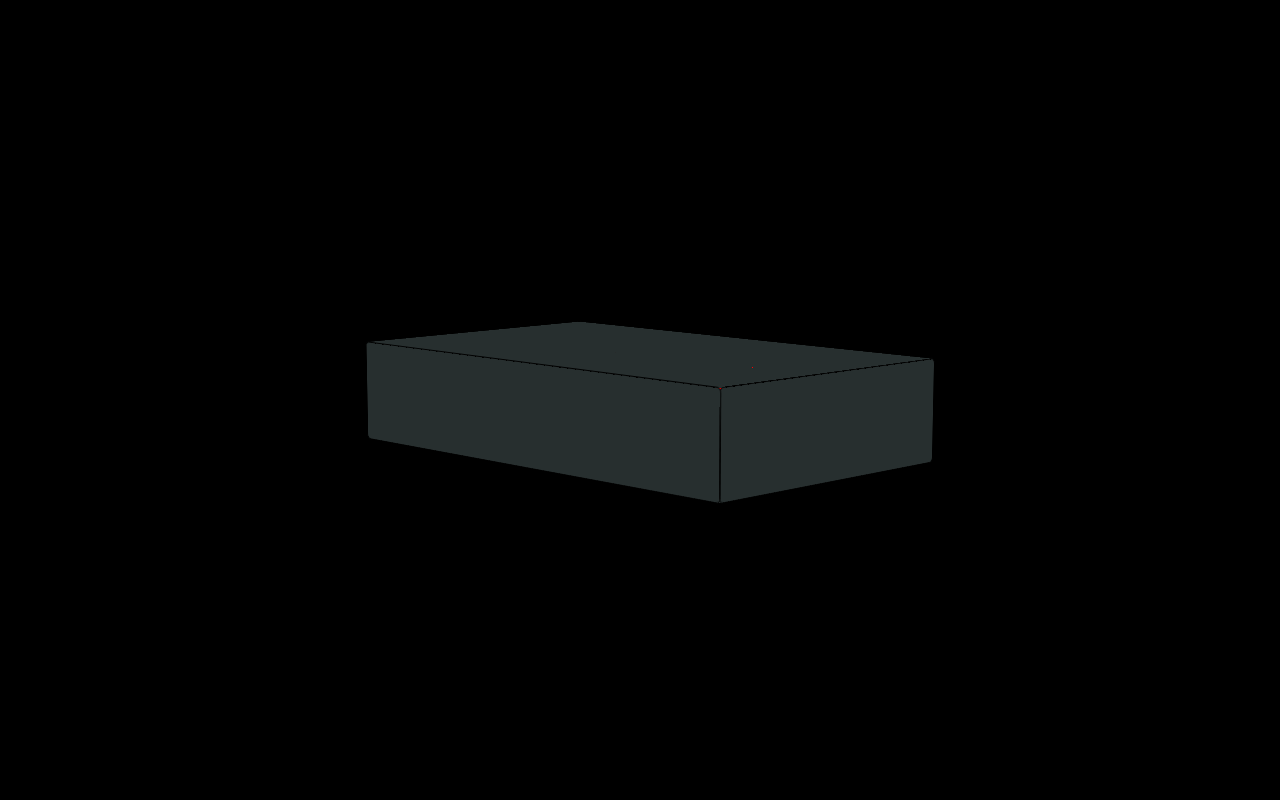
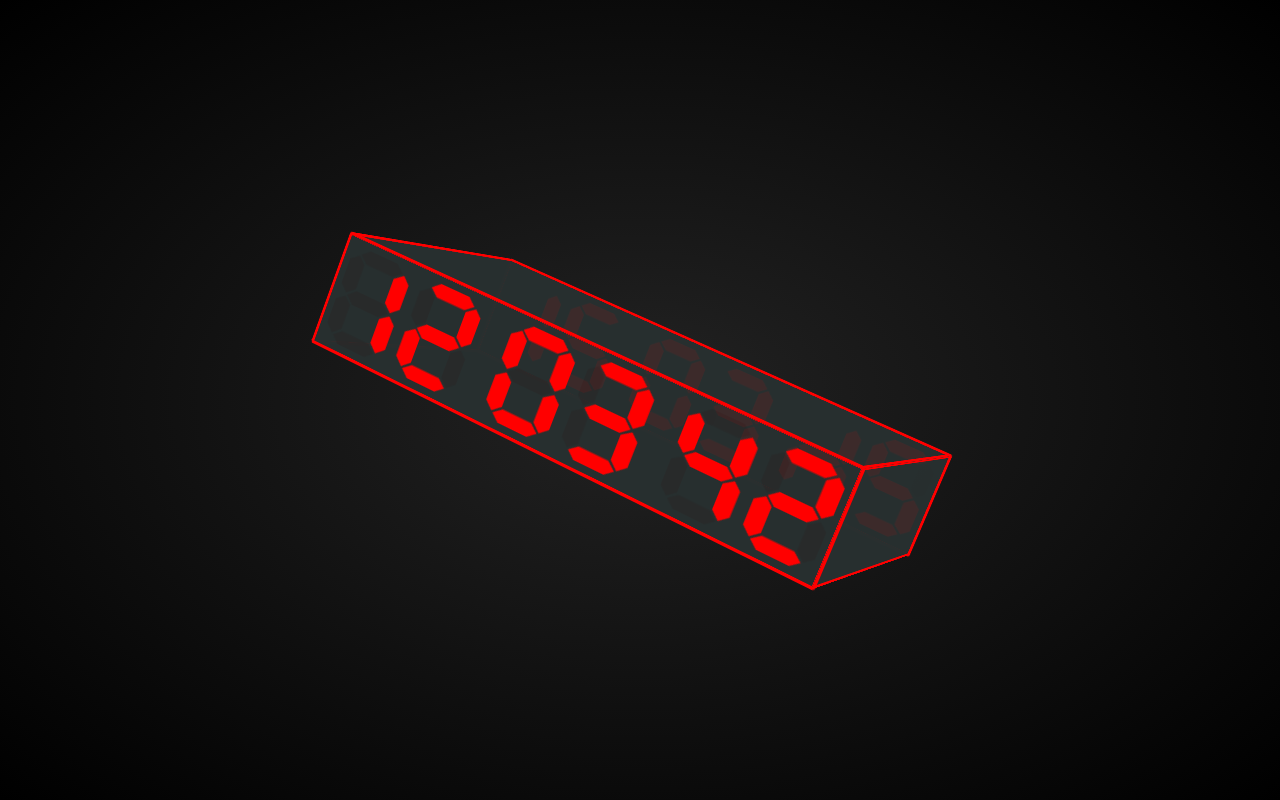
Before and after one commit to chriswait/7-seg-display, a Vue app: page / in a window 1280 px wide. Built offline with nearby package versions, Linux system fonts and the light colour scheme.

Commit message:
more work on design

```diff
--- a/src/App.vue
+++ b/src/App.vue
@@ -1,9 +1,10 @@
 <template>
   <div id="app">
     <div id='scene'>
+      <div id='bg'></div>
       <div id='clock'>
         <div class='face' id='front'><Display :date="date"></Display></div>
-        <div class='face' id='back'></div>
+        <div class='face' id='back'><Display :date="date"></Display></div>
         <div class='face' id='right'></div>
         <div class='face' id='left'></div>
         <div class='face' id='top'></div>
@@ -34,40 +35,74 @@ export default class App extends Vue {
 
 <style>
 html, body {
-  margin: 0px;
+  margin: 0;
+  padding: 0;
+  max-height: 100%;
+  height: 100%;
+  overflow: hidden;
   background-color: black;
 }
 #app {
-  height: 100vh;
+  width: 100%;
+  height: 100%;
+}
+
+#app {
+  --clock-width: 250px;
+  --clock-height: 50px;
+  --clock-depth: 150px;
+}
+@media (min-width: 480px) and (max-width: 768px) {
+  #app {
+    --clock-width: 400px;
+    --clock-height: 80px;
+    --clock-depth: 240px;
+  }
+}
+@media (min-width: 768px) and (max-width: 1024px) {
+  #app {
+    --clock-width: 450px;
+    --clock-height: 90px;
+    --clock-depth: 280px;
+  }
+}
+@media (min-width: 1024px) {
+  #app {
+    --clock-width: 550px;
+    --clock-height: 110px;
+    --clock-depth: 330px;
+  }
+}
+
+#scene {
+  width: 100%;
+  height: 100%;
+  perspective: calc(var(--clock-width) * 3);
+  position: relative;
+}
+#bg {
+  height: 100%;
+  width: 100%;
+  position: absolute;
+  background: radial-gradient(#232323, black);
+}
+#clock {
+  height: var(--clock-height);
+  width: var(--clock-width);
+  top: calc(50% - var(--clock-height) / 2);
+  left: calc(50% - var(--clock-width) / 2);
+  position: relative;
+  transform-style: preserve-3d;
   display: flex;
   align-items: center;
   justify-content: center;
-  --clock-width: 500px;
-  --clock-height: 100px;
-  --clock-depth: 300px;
-}
-#scene {
-  width: var(--clock-width);
-  height: var(--clock-height);
-  perspective: 2000px;
-}
-#clock {
-  width: 100%;
-  height: 100%;
-  position: relative;
-  transform-style: preserve-3d;
-  transform: rotateX(-8deg);
-  display: flex;
-  align-items: center;
-  justify-content: center;
-  animation: rotation 20s infinite linear;
+  animation: rotation 10s infinite ease-in-out;
 }
 .face {
   position: absolute;
-  background-color: #272f2f;
-  border: 1px solid black;
-  border-radius: 5px;
-  transform-style: preserve-3d;
+  background-color: rgba(39, 47, 47, 0.9);
+  border: 3px solid red;
+  border-radius: 3px;
 }
 #front, #back {
   width: var(--clock-width);
@@ -81,19 +116,23 @@ html, body {
   width: var(--clock-width);
   height: var(--clock-depth);
 }
-#front {  transform: rotateX(0deg)    rotateY(0deg)     translateZ(calc(var(--clock-depth) / 2)); }
-#back {   transform: rotateX(0deg)    rotateY(180deg)   translateZ(calc(var(--clock-depth) / 2)); }
-#right {  transform: rotateX(0deg)    rotateY(90deg)    translateZ(calc(var(--clock-width) / 2)); }
-#left {   transform: rotateX(0deg)    rotateY(-90deg)   translateZ(calc(var(--clock-width) / 2)); }
-#top {    transform: rotateX(90deg)   rotateY(0deg)     translateZ(calc(var(--clock-height) / 2)); }
-#bottom { transform: rotateX(-90deg)  rotateY(0deg)     translateZ(calc(var(--clock-height) / 2)); }
+#front {  transform: rotateY(0deg)    translateZ(calc(var(--clock-depth) / 2)); }
+#back {   transform: rotateY(180deg)  translateZ(calc(var(--clock-depth) / 2)); }
+#right {  transform: rotateY(90deg)   translateZ(calc(var(--clock-width) / 2)); }
+#left {   transform: rotateY(-90deg)  translateZ(calc(var(--clock-width) / 2)); }
+#top {    transform: rotateX(90deg)   translateZ(calc(var(--clock-height) / 2)); }
+#bottom { transform: rotateX(-90deg)  translateZ(calc(var(--clock-height) / 2)); }
 
-@-webkit-keyframes rotation {
+#back > * {
+  transform: rotateX(180deg) rotateY(180deg);
+}
+
+@keyframes rotation {
   from {
-    transform: rotateX(-8deg) rotateY(0deg);
+    transform: rotateY(0deg) rotateZ(0deg);
   }
   to {
-    transform: rotateX(-8deg) rotateY(359deg);
+    transform: rotateY(180deg) rotateZ(180deg);
   }
 }
 </style>
```
